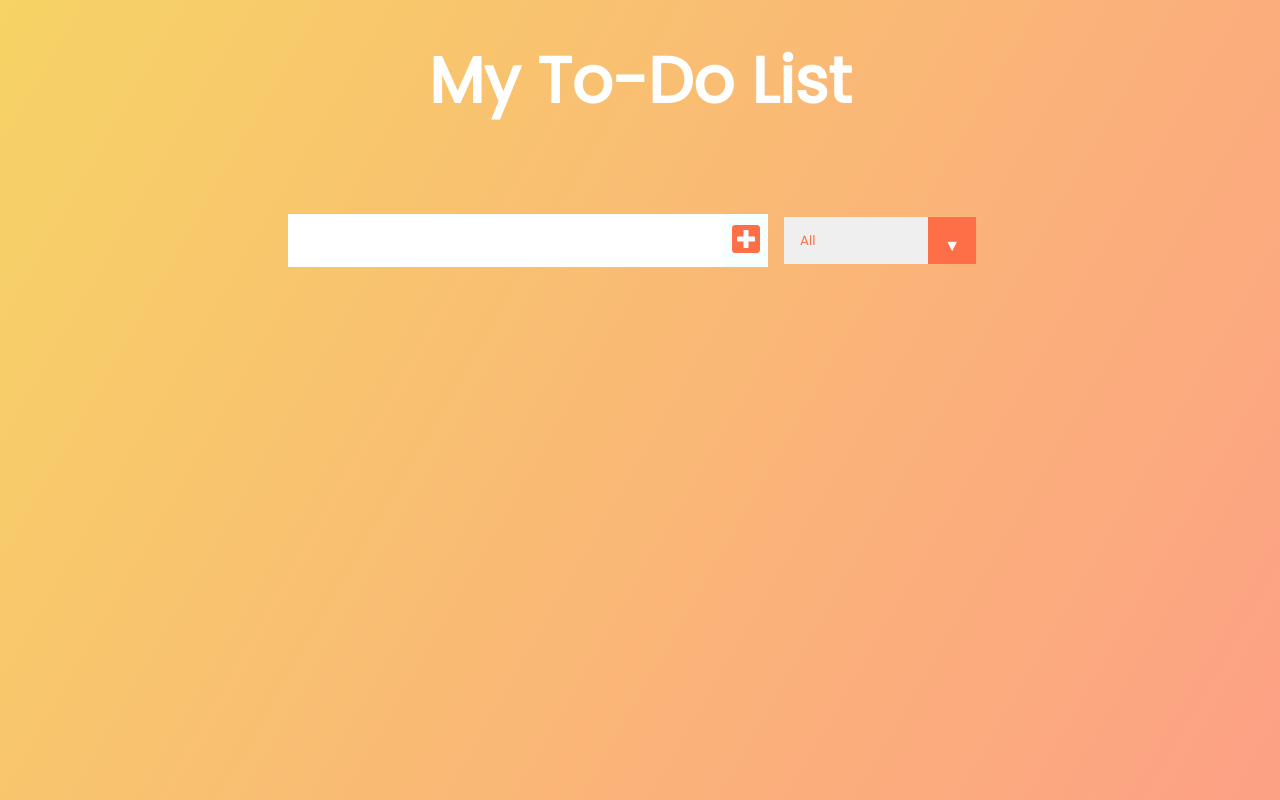
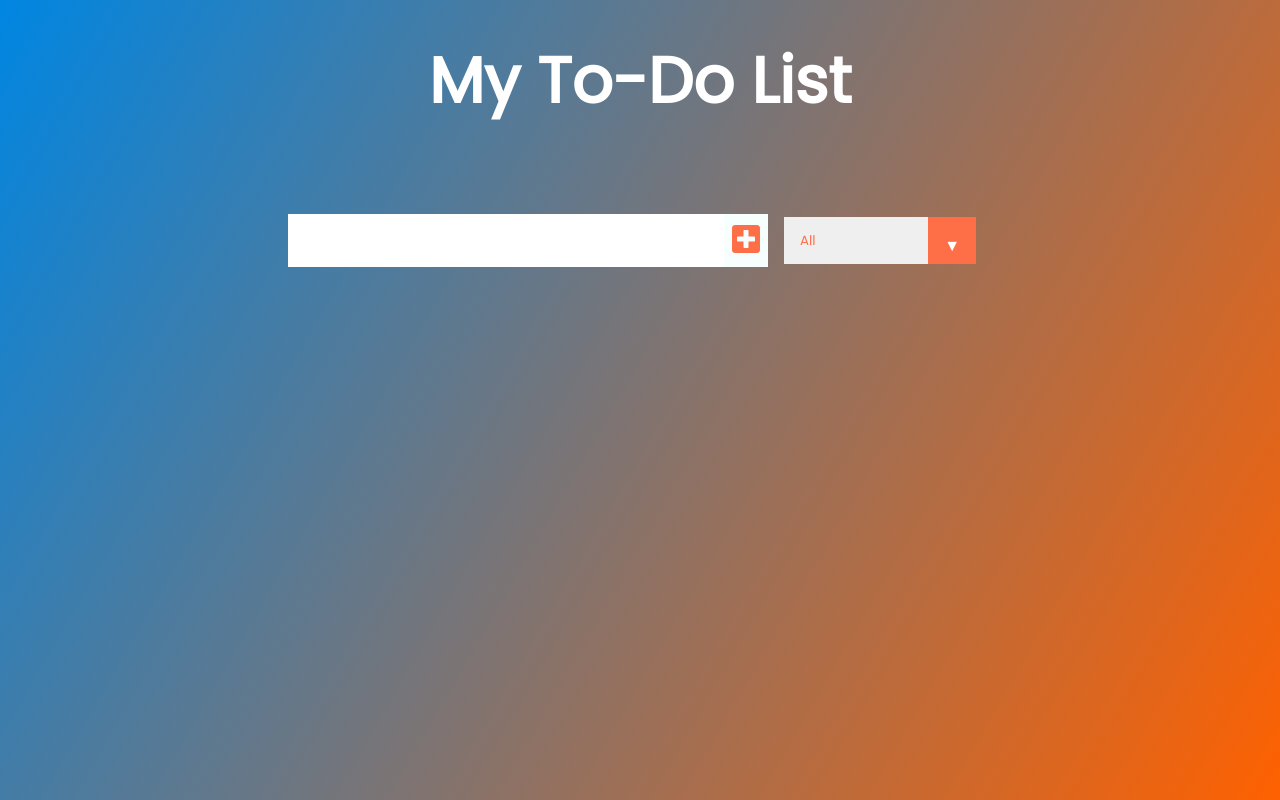
Before and after one commit to SebasLee/To-Do-List, a React (Create React App) app in the folder my-app/: page / in a window 1280 px wide. Built offline with nearby package versions, Linux system fonts and the light colour scheme.

Commit message:
css edit

```diff
--- a/my-app/src/App.css
+++ b/my-app/src/App.css
@@ -4,7 +4,7 @@
   box-sizing: border-box;
 }
 body {
-  background-image: linear-gradient(120deg, #f6d365 0%, #fda085 100%);
+  background-image: linear-gradient(120deg, #0086E2 0%, #FF6100 100%);
   color: white;
   font-family: "Poppins", sans-serif;
   min-height: 100vh;
--- a/my-app/src/App.js
+++ b/my-app/src/App.js
@@ -4,6 +4,7 @@ import Form from './components/Form';
 import TodoList from './components/TodoList';
 
 function App() {
+
   //State Stuff
   const [inputText, setInputText] = useState("");
   const [todos, setTodos] = useState([]);
--- a/my-app/src/components/Form.js
+++ b/my-app/src/components/Form.js
@@ -29,9 +29,9 @@ const statusHandler = (e) => {
             </button>
             <div className="select">
                 <select onChange={statusHandler} name="todos" className="filter-todo">
-                <option value="all">All</option>
-                <option value="completed">Completed</option>
-                <option value="uncompleted">Uncompleted</option>
+                    <option value="all">All</option>
+                    <option value="completed">Completed</option>
+                    <option value="uncompleted">Uncompleted</option>
                 </select>
             </div>
         </form>
```
Also changed, not shown: 1 other file (tests, documents, lock files or other folders).
